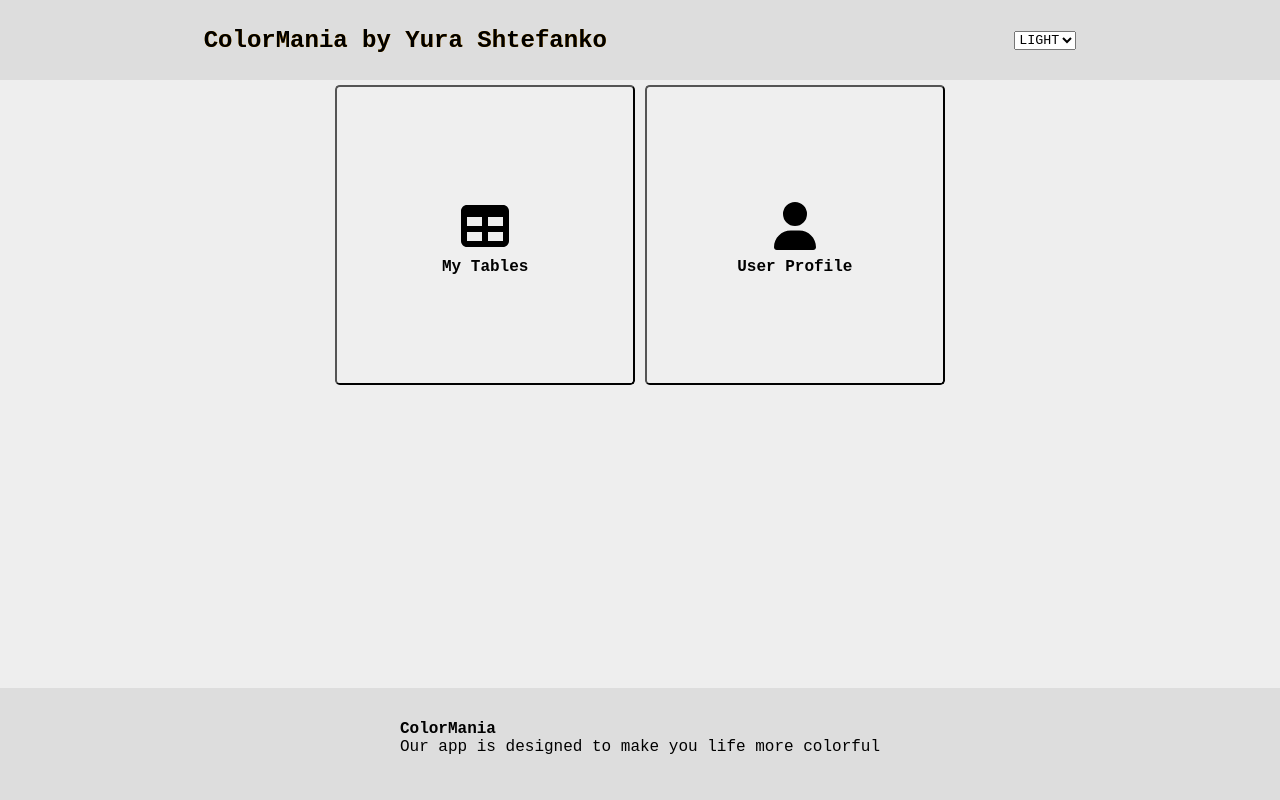
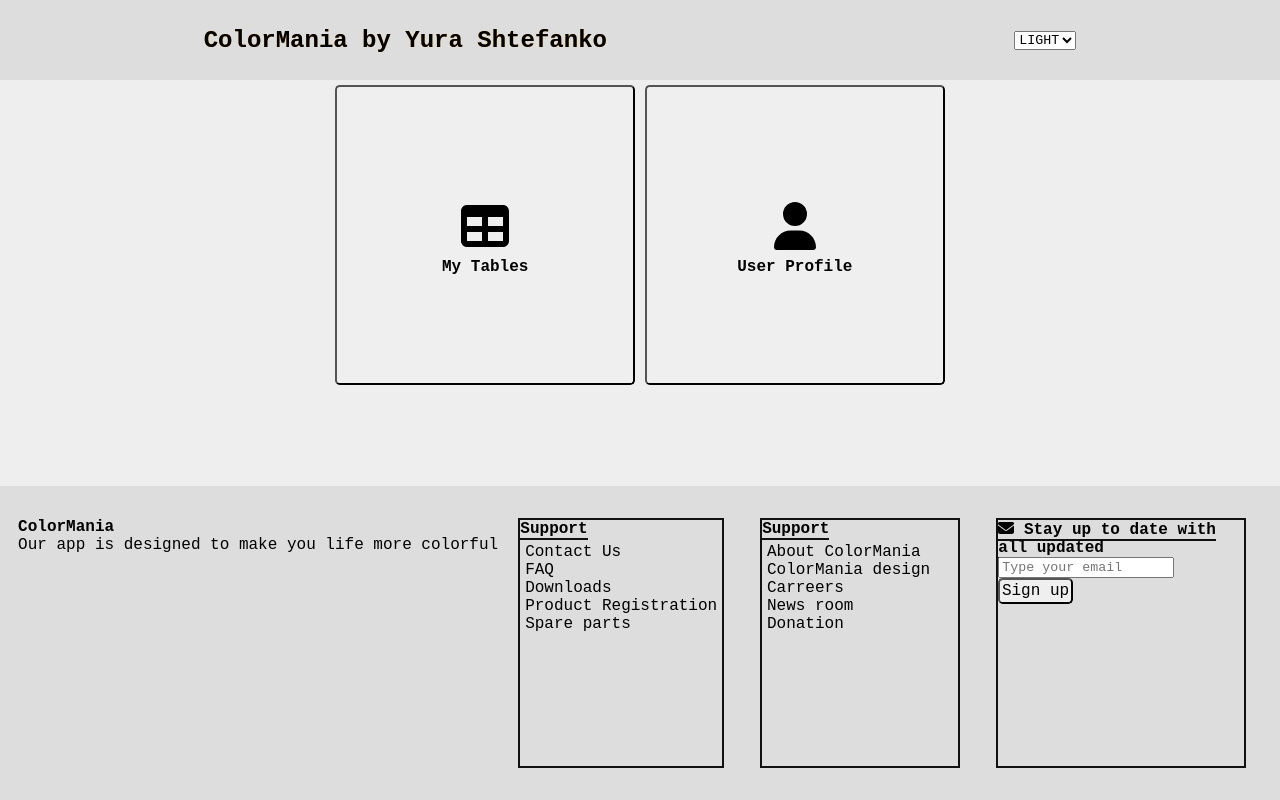
Before and after one commit to Viper-JSX/Colormania-React, a React (Create React App) app: page / in a window 1280 px wide. Built offline with nearby package versions, Linux system fonts and the light colour scheme.

Commit message:
Created EmailSubscribe component

```diff
--- /dev/null
+++ b/src/components/Footer/Email_subscribe.tsx
@@ -0,0 +1,22 @@
+import { FontAwesomeIcon } from "@fortawesome/react-fontawesome";
+import { faEnvelope } from "@fortawesome/free-solid-svg-icons";
+
+function EmailSubscribe():JSX.Element{
+    return(
+        <div>
+            <b className="title -emailSubscribeTitle">
+                <FontAwesomeIcon icon={faEnvelope} />
+                <span>   </span>
+                Stay up to date with all updated
+            </b>
+
+            <form className="emailForm">
+                <input type="email" placeholder="Type your email" />
+                <br />
+                <button className="emailSubscribeButton" type="submit">Sign up</button>
+            </form>
+        </div>
+    );
+}
+
+export default EmailSubscribe;
--- a/src/components/Footer/Footer.tsx
+++ b/src/components/Footer/Footer.tsx
@@ -1,6 +1,9 @@
 import { useSelector } from "react-redux";
 import { AppState } from "../../typescript/types";
 import TextWithTitle from "../General_reusable_components/Text_with_title";
+import ColorMania from "./Color_mania";
+import EmailSubscribe from "./Email_subscribe";
+import Support from "./Support";
 
 
 function Footer():JSX.Element{
@@ -9,6 +12,9 @@ function Footer():JSX.Element{
     return(
         <footer id="footer" className={`${themeName}`}>
             <TextWithTitle title="ColorMania" text="Our app is designed to make you life more colorful" />
+            <Support />
+            <ColorMania />
+            <EmailSubscribe />
         </footer>
     );
 }
```
